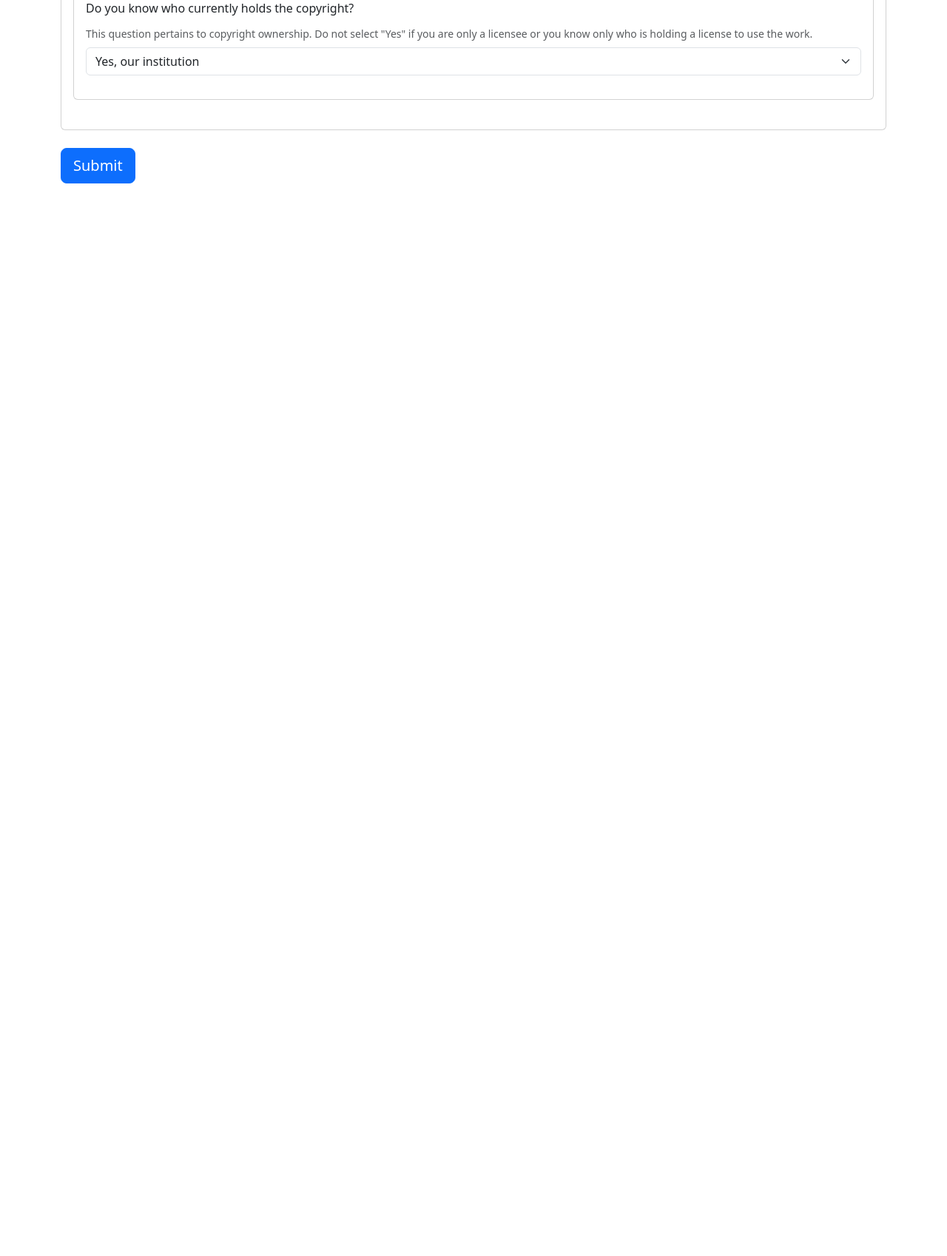
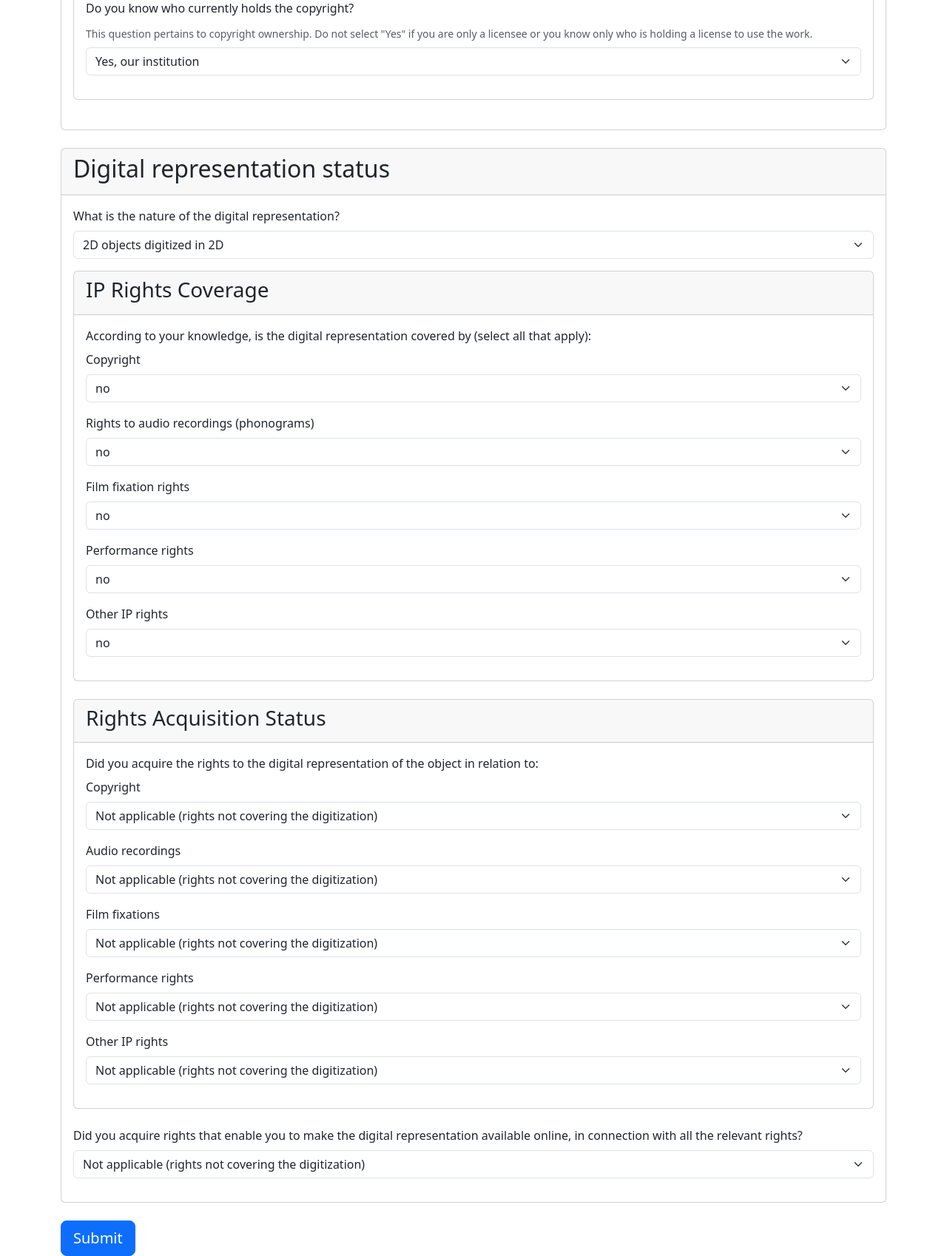
Before and after one commit to Leftfish/impulse-wp4-tool, a Flask app: page / in a window 1280 px wide. Shown: the part 3599-5297 px from the top of the page at 74% size. Before the commit the page ends 3847 px from the top, so only its background shows below. Run offline with Flask 3, Linux system fonts and the light colour scheme.

Commit message:
Fourth round of changes.

```diff
--- a/app.py
+++ b/app.py
@@ -52,7 +52,24 @@ def process_form(form):
         'original_rightholder': form.original_rightholder.data,
         'author_alive': form.author_alive.data,
         'author_death_year': form.author_death_year.data or 0,
-        'current_rightholder': form.current_rightholder.data
+        'current_rightholder': form.current_rightholder.data,
+        # Digital representation data
+        'digital_repr_nature': form.digital_repr_nature.data,
+        'digital_repr_ip_rights': {
+            'copyright': form.digital_repr_ip_rights.copyright.data,
+            'audio_recording_rights': form.digital_repr_ip_rights.audio_recording_rights.data,
+            'film_fixation_rights': form.digital_repr_ip_rights.film_fixation_rights.data,
+            'performance_rights': form.digital_repr_ip_rights.performance_rights.data,
+            'other_ip_rights': form.digital_repr_ip_rights.other_ip_rights.data
+        },
+        'digital_repr_ip_rights_acquired': {
+            'copyright': form.digital_repr_ip_rights_acquired.copyright.data,
+            'audio_recording_rights': form.digital_repr_ip_rights_acquired.audio_recording_rights.data,
+            'film_fixation_rights': form.digital_repr_ip_rights_acquired.film_fixation_rights.data,
+            'performance_rights': form.digital_repr_ip_rights_acquired.performance_rights.data,
+            'other_ip_rights': form.digital_repr_ip_rights_acquired.other_ip_rights.data
+        },
+        'digital_repr_rights_acquired_to_make_available': form.digital_repr_rights_acquired_to_make_available.data
     }
 
     # Calculate intermediate values
--- a/forms.py
+++ b/forms.py
@@ -1,25 +1,173 @@
+"""
+Forms module for the copyright assessment tool.
+
+This module defines the form structure and validation logic for the copyright assessment tool.
+It includes forms for author information, IP rights, and comprehensive copyright status evaluation.
+The module uses Flask-WTF for form handling and implements nested form structures for complex
+data relationships.
+"""
+
 from flask_wtf import FlaskForm
-from wtforms import StringField, SelectField, IntegerField, FieldList, FormField, BooleanField
+from wtforms import StringField, SelectField, IntegerField, FieldList, FormField, BooleanField, SelectMultipleField
 from wtforms.validators import Optional, NumberRange
 from datetime import datetime
 from data.country_codes import COUNTRY_CODES, is_eea_country, is_eu_country
 
+# Constants for digital representation types
+# Each tuple contains (value, display_text) where:
+# - value: internal identifier used in processing
+# - display_text: user-friendly description shown in the form
+DIGITAL_REPR_NATURE_CHOICES = [
+    ('obj_2d_to_2d', '2D objects digitized in 2D'),
+    ('obj_2d_to_3d', '2D objects digitized in 3D'),
+    ('obj_3d_to_2d', '3D objects digitized in 2D'),
+    ('obj_3d_to_3d', '3D objects digitized in 3D'),
+    ('obj_complex', 'digitized complex object (e.g. scanned book, manuscript)'),
+    ('obj_textual', 'digitized version of a textual work (e.g. OCR or transcripts, subtitles, captions)'),
+    ('obj_translation', 'translation into a new language'),
+    ('obj_audio', 'audio recording'),
+    ('obj_audiovisual', 'audiovisual work'),
+    ('obj_video_other', 'other video recordings (e.g. recorded interviews)'),
+    ('obj_3d_reconstruction', '3D reconstruction')
+]
+
+# List of IP rights types that need to be evaluated
+# Used to generate form fields and process rights systematically
+IP_RIGHTS_TYPES = [
+    'copyright',
+    'audio_recording_rights',
+    'film_fixation_rights',
+    'performance_rights',
+    'other_ip_rights'
+]
+
+# Standard choices for IP rights questions
+# Default is set to 'no' by being first in the list
+IP_RIGHTS_CHOICES = [
+    ('no', 'no'),
+    ('yes', 'yes'),
+    ('uncertain', 'uncertain')
+]
+
+CC_LICENSE_CHOICES = [
+    ('not_applicable', 'Not applicable (rights not covering the digitization)'),
+    ('right_transfer', 'Yes. We have signed a right transfer (assignment) agreement.'),
+    ('employer_rights', 'Yes. We acquired the rights as the employer of the person who made the digital representation.'),
+    ('cc0', 'No, but the object is available under Creative Commons: CC0'),
+    ('cc_by', 'No, but the object is available under Creative Commons: CC-BY'),
+    ('cc_by_sa', 'No, but the object is available under Creative Commons: CC-BY-SA'),
+    ('cc_by_nc_sa', 'No, but the object is available under Creative Commons: CC-BY-NC-SA'),
+    ('cc_by_nd', 'No, but the object is available under Creative Commons: CC-BY-ND'),
+    ('cc_by_nc_nd', 'No, but the object is available under Creative Commons: CC-BY-NC-ND'),
+    ('other_open', 'No, but the object is available under another open content license'),
+    ('no_license', 'No, and the object is not available under any open content license.'),
+    ('unknown', 'We do not know.')
+]
+
+ONLINE_AVAILABILITY_CHOICES = [
+    ('not_applicable', 'Not applicable (rights not covering the digitization)'),
+    ('rights_assignment', 'Yes. We have entered into a rights assignment agreement that included the assignment of the right to publicly communicate the digital representation.'),
+    ('license_agreement', 'Yes. We have entered into a license agreement that includes the right to publicly communicate the digital representation.'),
+    ('employee_rights', 'Yes. We acquired the rights due to the work being created by an employee.'),
+    ('cc0', 'Yes. The digitization is available under Creative Commons: CC0'),
+    ('cc_by', 'Yes. The digitization is available under Creative Commons: CC-BY'),
+    ('cc_by_sa', 'Yes. The digitization is available under Creative Commons: CC-BY-SA'),
+    ('cc_by_nc_sa', 'Yes. The digitization is available under Creative Commons: CC-BY-NC-SA'),
+    ('cc_by_nd', 'Yes. The digitization is available under Creative Commons: CC-BY-ND'),
+    ('cc_by_nc_nd', 'Yes. The digitization is available under Creative Commons: CC-BY-NC-ND'),
+    ('other_open', 'Yes. The digitization is available under another open content license'),
+    ('orphan_works', 'Yes. We base on provisions of law concerning orphan works.'),
+    ('out_of_commerce', 'Yes. We base on provisions of law concerning out-of-commerce works.'),
+    ('quote_right', 'Yes. We base on provisions of law (right to quote).'),
+    ('other_law', 'Yes. We base on other provisions of law.'),
+    ('no', 'No.'),
+    ('unknown', 'We do not know.')
+]
+
 class AuthorForm(FlaskForm):
+    """
+    Subform for author-specific information.
+
+    This form captures details about individual authors, including their anonymity status
+    and country of origin. It's used as a nested form within CopyrightForm, allowing
+    for multiple authors to be added dynamically.
+    """
     class Meta:
-        # This is crucial - it disables CSRF for the subform
+        # Disable CSRF for subform to prevent token validation issues in nested forms
         csrf = False
 
     is_anonymous = BooleanField('Author is anonymous or pseudonymous')
     country_of_origin = SelectField('Country of Origin', choices=COUNTRY_CODES)
 
     def get_country_status(self):
-        """Get the EU/EEA status of the author's country."""
+        """
+        Determine the EU/EEA status of the author's country.
+
+        Returns:
+            dict: Contains boolean flags for EU and EEA membership status
+        """
         return {
             'is_eu': is_eu_country(self.country_of_origin.data),
             'is_eea': is_eea_country(self.country_of_origin.data)
         }
 
+class IPRightsForm(FlaskForm):
+    """
+    Form for capturing IP rights coverage information.
+
+    Handles the assessment of different types of IP rights that may apply to
+    the digital representation. All fields default to 'no' to ensure conservative
+    rights assessment.
+    """
+    class Meta:
+        csrf = False
+
+    # Each field represents a different type of IP right
+    # Default value is set to 'no' for conservative rights assessment
+    copyright = SelectField('Copyright', choices=IP_RIGHTS_CHOICES, default='no')
+    audio_recording_rights = SelectField('Rights to audio recordings (phonograms)',
+                                       choices=IP_RIGHTS_CHOICES, default='no')
+    film_fixation_rights = SelectField('Film fixation rights',
+                                      choices=IP_RIGHTS_CHOICES, default='no')
+    performance_rights = SelectField('Performance rights',
+                                   choices=IP_RIGHTS_CHOICES, default='no')
+    other_ip_rights = SelectField('Other IP rights',
+                                 choices=IP_RIGHTS_CHOICES, default='no')
+
+class IPRightsAcquiredForm(FlaskForm):
+    """
+    Form for documenting rights acquisition status.
+
+    Captures information about how rights were acquired for different IP types,
+    including Creative Commons licenses and other legal mechanisms.
+    """
+    class Meta:
+        csrf = False
+
+    # Each field corresponds to a type of IP right and captures how it was acquired
+    # Default is 'not_applicable' as defined in CC_LICENSE_CHOICES
+    copyright = SelectField('Copyright', choices=CC_LICENSE_CHOICES)
+    audio_recording_rights = SelectField('Audio recordings', choices=CC_LICENSE_CHOICES)
+    film_fixation_rights = SelectField('Film fixations', choices=CC_LICENSE_CHOICES)
+    performance_rights = SelectField('Performance rights', choices=CC_LICENSE_CHOICES)
+    other_ip_rights = SelectField('Other IP rights', choices=CC_LICENSE_CHOICES)
+
 class CopyrightForm(FlaskForm):
+    """
+    Main form for copyright assessment.
+
+    This is the primary form that integrates all subforms and captures comprehensive
+    information about an object's copyright status, including:
+    - Basic object information
+    - Author details (supports multiple authors)
+    - Creation and publication data
+    - Rights status and ownership
+    - Digital representation details
+
+    The form uses nested structures (FieldList, FormField) to handle complex
+    relationships like multiple authors and various types of rights.
+    """
+    # Basic Information section
     object_name = StringField(
         'Name of the object',
         description='Enter the name or title of the object being evaluated.'
@@ -30,6 +178,7 @@ class CopyrightForm(FlaskForm):
         description='Enter the name of your institution.'
     )
 
+    # General section - Copyright work status
     is_copyright_work = SelectField(
         'Do you consider the object to be a work within the meaning of copyright law (it was made by a human and is original, i.e. it is its author\'s own intellectual creation)?',
         description='For example, works include: books, pamphlets and other writings; lectures, addresses, sermons and other works of the same nature; dramatic or dramatico-musical works; choreographic works and entertainments in dumb show; musical compositions with or without words; cinematographic works to which are assimilated works expressed by a process analogous to cinematography; works of drawing, painting, architecture, sculpture, engraving and lithography; photographic works to which are assimilated works expressed by a process analogous to photography; works of applied art; illustrations, maps, plans, sketches and three-dimensional works relative to geography, topography, architecture or science (Article 2.1 of the Berne Convention)',
@@ -40,6 +189,7 @@ class CopyrightForm(FlaskForm):
         ]
     )
 
+    # Work characteristics
     created_before_1850 = SelectField(
         'Was the work created in 1850 or earlier?',
         description='If the object in question is a transformed version of another work, such as a translation or critical edition, you should take into account the date of the creation of the transformed version.',
@@ -77,8 +227,10 @@ class CopyrightForm(FlaskForm):
         ]
     )
 
+    # Authors information - supports multiple authors
     authors = FieldList(FormField(AuthorForm), min_entries=1)
 
+    # Creation and publication details
     creation_year = IntegerField(
         'When was the work created? Enter the year.',
         description='Leave blank if the year is unknown.',
@@ -95,12 +247,14 @@ class CopyrightForm(FlaskForm):
         ]
     )
 
+    # Publication location information
     country_first_publication = SelectField(
         'In which country was the work published for the first time?',
         description='If the country is unknown, select "Unknown".',
         choices=COUNTRY_CODES
     )
 
+    # Handle simultaneous publications in multiple countries
     simultaneous_publication_countries = FieldList(
         SelectField(
             'In which country was the work published again, but within thirty days of its first publication?',
@@ -113,6 +267,7 @@ class CopyrightForm(FlaskForm):
         'When answering the previous questions, did you encounter the problem of changing status of territories (e.g. dissolution of a country, a country obtaining independence from a colonial power etc.)?'
     )
 
+    # Special cases handling
     cinematographic_country = SelectField(
         'If the object in question is a cinematographic work, select the country of the headquarters or habitual residence of the author.',
         description='E.g. amateur cinematographic recordings.',
@@ -124,6 +279,7 @@ class CopyrightForm(FlaskForm):
         choices=COUNTRY_CODES
     )
 
+    # Publication and availability details
     otherwise_available = SelectField(
         'Was the object otherwise made available to the public with the rightholder\'s consent, e.g., broadcast on radio, TV or via Internet?',
         choices=[
@@ -142,6 +298,7 @@ class CopyrightForm(FlaskForm):
         ]
     )
 
+    # Publication dates
     first_publication_year = IntegerField(
         'If the work was published, i.e. made publicly available on a physical medium (with the rightholder\'s consent), enter the year of the first publication.',
         description='Leave blank if the year is unknown.',
@@ -154,6 +311,7 @@ class CopyrightForm(FlaskForm):
         validators=[Optional(), NumberRange(min=-9999, max=datetime.now().year)]
     )
 
+    # Rights ownership information
     original_rightholder = SelectField(
         'Who originally held the copyright?',
         description='Normally, copyright belongs initially to the author who created the work. Exceptionally copyright law may designate a legal person (e.g., a publisher or an employer) as the initial rightholder. This should not be confused with situations in which the author is the original rightholder and transfers/assigns copyright to another person.',
@@ -164,6 +322,7 @@ class CopyrightForm(FlaskForm):
         ]
     )
 
+    # Author status
     author_alive = SelectField(
         'Is the identified author (or at least one of the identified co-authors) alive?',
         choices=[
@@ -190,8 +349,33 @@ class CopyrightForm(FlaskForm):
         ]
     )
 
+    # Digital representation section
+    digital_repr_nature = SelectField(
+        'What is the nature of the digital representation?',
+        choices=DIGITAL_REPR_NATURE_CHOICES
+    )
+
+    # Nested forms for IP rights assessment
+    digital_repr_ip_rights = FormField(IPRightsForm)
+    digital_repr_ip_rights_acquired = FormField(IPRightsAcquiredForm)
+
+    digital_repr_rights_acquired_to_make_available = SelectField(
+        'Did you acquire rights that enable you to make the digital representation available online, in connection with all the relevant rights?',
+        choices=ONLINE_AVAILABILITY_CHOICES,
+        default='not_applicable'
+    )
+
     def get_publication_status(self):
-        """Get the EU/EEA status of publication countries."""
+        """
+        Analyze the EU/EEA status of all publication countries.
+
+        Evaluates both first publication and simultaneous publications to determine
+        if any occurred in EU/EEA countries.
+
+        Returns:
+            dict: Contains EU/EEA status for first publication, list of simultaneous
+                 publications, and whether any publication was in EEA
+        """
         first_pub = self.country_first_publication.data
         simul_pubs = [country.data for country in self.simultaneous_publication_countries]
 
@@ -212,5 +396,10 @@ class CopyrightForm(FlaskForm):
         }
 
     def get_authors_status(self):
-        """Get the EU/EEA status of all authors."""
+        """
+        Get the EU/EEA status for all authors' countries.
+
+        Returns:
+            list: List of dictionaries containing EU/EEA status for each author's country
+        """
         return [author_form.get_country_status() for author_form in self.authors]
--- a/templates/index.html
+++ b/templates/index.html
@@ -270,6 +270,87 @@
         </div>
     </div>
 
+    <div class="card mb-4">
+        <div class="card-header">
+            <h2>Digital representation status</h2>
+        </div>
+        <div class="card-body">
+            <div class="mb-3">
+                {{ form.digital_repr_nature.label(class="form-label") }}
+                {% if form.digital_repr_nature.description %}
+                <div class="form-text mb-2">{{ form.digital_repr_nature.description }}</div>
+                {% endif %}
+                {{ form.digital_repr_nature(class="form-select") }}
+            </div>
+
+            <div class="card mb-4">
+                <div class="card-header">
+                    <h3>IP Rights Coverage</h3>
+                </div>
+                <div class="card-body">
+                    <p class="form-label">According to your knowledge, is the digital representation covered by (select all that apply):</p>
+                    <div class="mb-3">
+                        {{ form.digital_repr_ip_rights.copyright.label(class="form-label") }}
+                        {{ form.digital_repr_ip_rights.copyright(class="form-select") }}
+                    </div>
+                    <div class="mb-3">
+                        {{ form.digital_repr_ip_rights.audio_recording_rights.label(class="form-label") }}
+                        {{ form.digital_repr_ip_rights.audio_recording_rights(class="form-select") }}
+                    </div>
+                    <div class="mb-3">
+                        {{ form.digital_repr_ip_rights.film_fixation_rights.label(class="form-label") }}
+                        {{ form.digital_repr_ip_rights.film_fixation_rights(class="form-select") }}
+                    </div>
+                    <div class="mb-3">
+                        {{ form.digital_repr_ip_rights.performance_rights.label(class="form-label") }}
+                        {{ form.digital_repr_ip_rights.performance_rights(class="form-select") }}
+                    </div>
+                    <div class="mb-3">
+                        {{ form.digital_repr_ip_rights.other_ip_rights.label(class="form-label") }}
+                        {{ form.digital_repr_ip_rights.other_ip_rights(class="form-select") }}
+                    </div>
+                </div>
+            </div>
+
+            <div class="card mb-4">
+                <div class="card-header">
+                    <h3>Rights Acquisition Status</h3>
+                </div>
+                <div class="card-body">
+                    <p class="form-label">Did you acquire the rights to the digital representation of the object in relation to:</p>
+                    <div class="mb-3">
+                        {{ form.digital_repr_ip_rights_acquired.copyright.label(class="form-label") }}
+                        {{ form.digital_repr_ip_rights_acquired.copyright(class="form-select") }}
+                    </div>
+                    <div class="mb-3">
+                        {{ form.digital_repr_ip_rights_acquired.audio_recording_rights.label(class="form-label") }}
+                        {{ form.digital_repr_ip_rights_acquired.audio_recording_rights(class="form-select") }}
+                    </div>
+                    <div class="mb-3">
+                        {{ form.digital_repr_ip_rights_acquired.film_fixation_rights.label(class="form-label") }}
+                        {{ form.digital_repr_ip_rights_acquired.film_fixation_rights(class="form-select") }}
+                    </div>
+                    <div class="mb-3">
+                        {{ form.digital_repr_ip_rights_acquired.performance_rights.label(class="form-label") }}
+                        {{ form.digital_repr_ip_rights_acquired.performance_rights(class="form-select") }}
+                    </div>
+                    <div class="mb-3">
+                        {{ form.digital_repr_ip_rights_acquired.other_ip_rights.label(class="form-label") }}
+                        {{ form.digital_repr_ip_rights_acquired.other_ip_rights(class="form-select") }}
+                    </div>
+                </div>
+            </div>
+
+            <div class="mb-3">
+                {{ form.digital_repr_rights_acquired_to_make_available.label(class="form-label") }}
+                {% if form.digital_repr_rights_acquired_to_make_available.description %}
+                <div class="form-text mb-2">{{ form.digital_repr_rights_acquired_to_make_available.description }}</div>
+                {% endif %}
+                {{ form.digital_repr_rights_acquired_to_make_available(class="form-select") }}
+            </div>
+        </div>
+    </div>
+
     <button type="submit" class="btn btn-primary btn-lg">Submit</button>
 </form>
 
```
Also changed, not shown: README.md.
